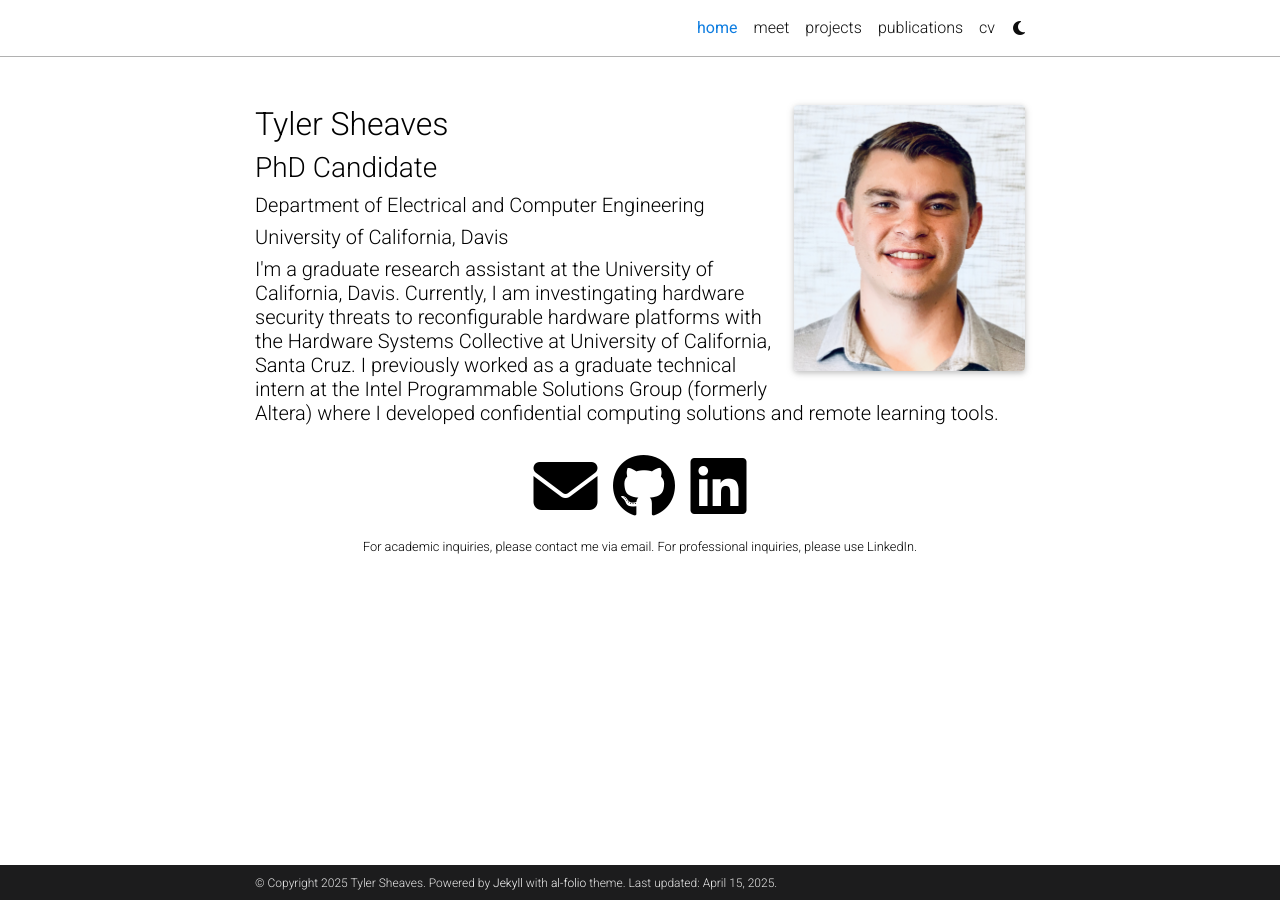
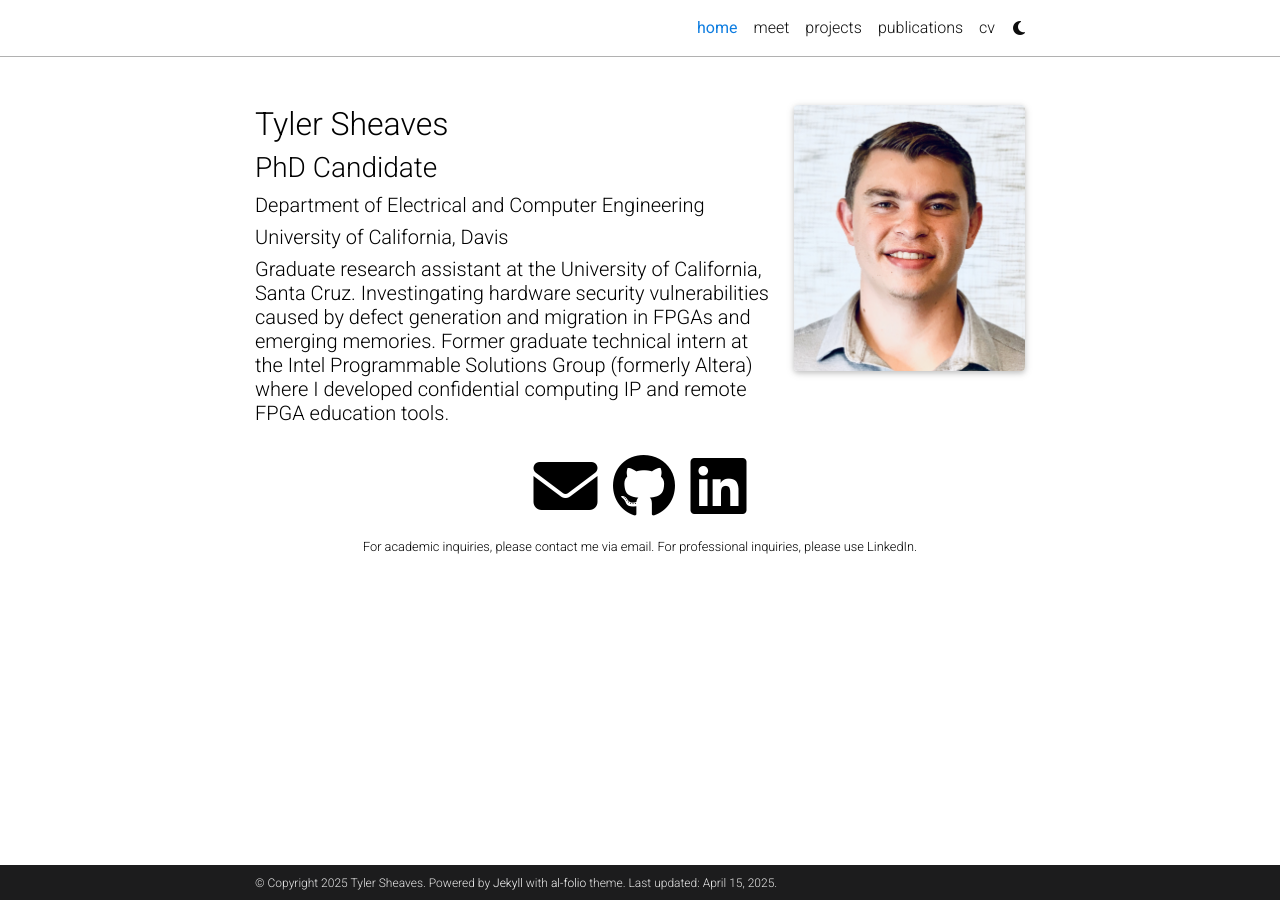
Before and after one commit to tsheaves/tsheaves.github.io, a Jekyll site: the page built from _pages/about.md, in a window 1280 px wide. Built offline with Jekyll 4.4.1, drawn with Linux system fonts in a browser that asks for light colours; full-size pictures stand in for the smaller copies a plugin makes; comment, search, counter and statistics services are not loaded; a style sheet for code colours, icons or effects is not loaded.

Commit message:
Updated CV.

```diff
--- a/_pages/about.md
+++ b/_pages/about.md
@@ -21,7 +21,7 @@
 <h5>Department of Electrical and Computer Engineering<h5>
 <h5>University of California, Davis<h5>
 
-<p>I'm a graduate research assistant at the University of California, Davis. Currently, I am investingating hardware security threats to reconfigurable hardware platforms with the Hardware Systems Collective at University of California, Santa Cruz. I previously worked as a graduate technical intern at the Intel Programmable Solutions Group (formerly Altera) where I developed confidential computing solutions and remote learning tools.<p>
+<p>Graduate research assistant at the University of California, Santa Cruz. Investingating hardware security vulnerabilities caused by defect generation and migration in FPGAs and emerging memories. Former graduate technical intern at the Intel Programmable Solutions Group (formerly Altera) where I developed confidential computing IP and remote FPGA education tools.<p>
 
 <!-- <div class="row">
   <div class="column">
```
